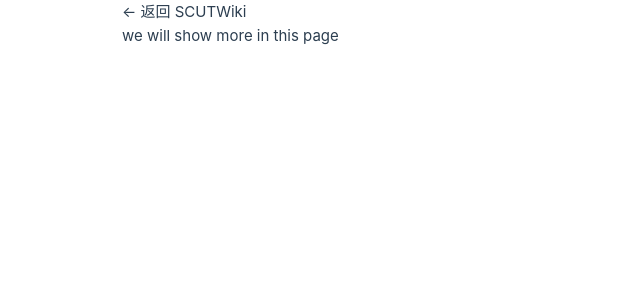
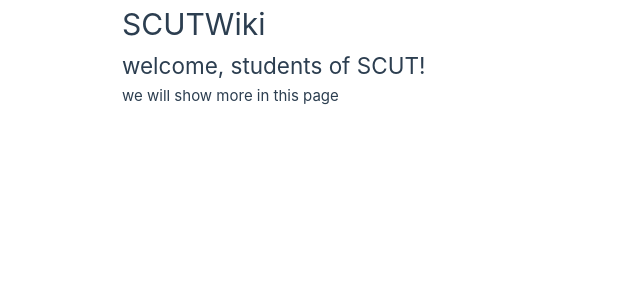
Before and after one commit to genshiniubi/SCUTWiki, a Vue app: page /more in a window 1280 px wide. Shown: the top 300 px of the page, without its empty margins (0-640 px from the left). Built offline with nearby package versions, Linux system fonts and the light colour scheme.

Commit message:
最初框架

```diff
--- /dev/null
+++ b/src/components/Title.vue
@@ -0,0 +1,20 @@
+<script setup>
+import { useRouter } from 'vue-router'
+
+const router = useRouter()
+
+function intomain_page() {
+  router.push('/')
+}
+</script>
+
+<template>
+  <h1 @click="intomain_page">SCUTWiki</h1>
+  <h2>welcome, students of SCUT!</h2>
+</template>
+
+<style scoped>
+h1 {
+  cursor: pointer;
+}
+</style>
--- a/src/views/Home.vue
+++ b/src/views/Home.vue
@@ -1,5 +1,6 @@
 <script setup>
 import { useRouter } from 'vue-router'
+import Title from '../components/Title.vue'
 
 const router = useRouter()
 
@@ -12,8 +13,7 @@ function intomore() {
 </script>
 
 <template>
-  <h1 @click="intomain_page">SCUTWiki</h1>
-  <h2>welcome, students of SCUT!</h2>
+  <Title />
   <p class="more-link" @click="intomore">look more</p>
 </template>
 
--- a/src/views/More.vue
+++ b/src/views/More.vue
@@ -1,4 +1,8 @@
+<script setup>
+import Title from '../components/Title.vue'
+</script>
+
 <template>
-  <router-link to="/">← 返回 SCUTWiki</router-link>
+  <Title />
   <p>we will show more in this page</p>
 </template>
```
Also changed, not shown: test.html (deleted, +0 -15 lines).
